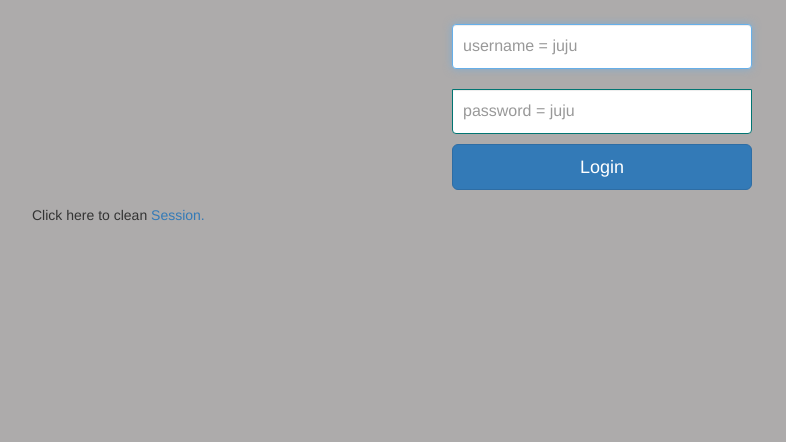
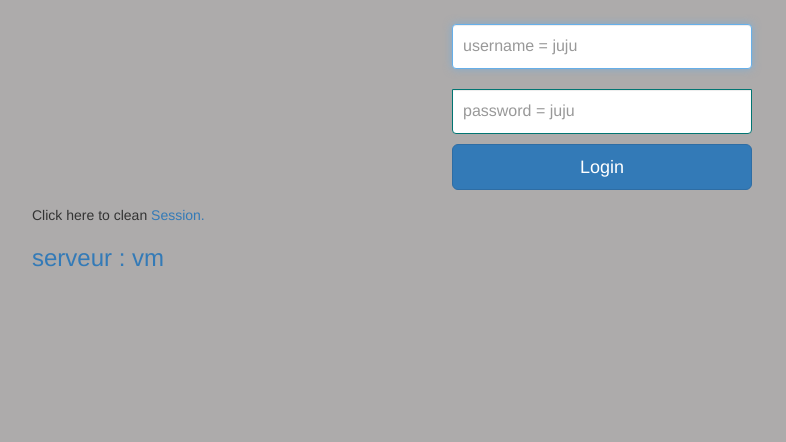
Before and after one commit to djoulz22/php-session-sample, a PHP site: page /login.php in a window 1280 px wide. Shown: the part 134-576 px from the top of the page, without its empty margins (38-824 px from the left). Run offline with PHP 8.4, Linux system fonts and the light colour scheme.

Commit message:
add server name

```diff
--- a/login.php
+++ b/login.php
@@ -121,6 +121,8 @@
 
          Click here to clean <a href = "logout.php" tite = "Logout">Session.
 
+
+	<h3><?php echo "serveur : " . gethostname(); ?></h3>
       </div>
 
    </body>
```
